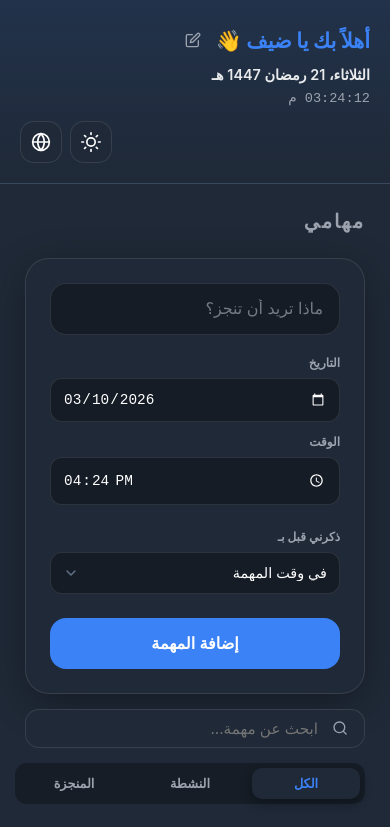
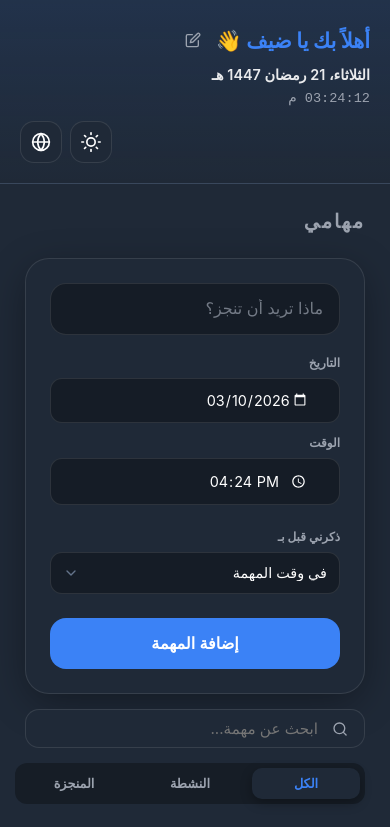
Before and after one commit to Traw55/react-todo-app-2026, a React (Vite) app: page / in a window 390 px wide. Shown: the top 827 px of the page. Built offline with nearby package versions, Linux system fonts and the light colour scheme.

Commit message:
feat: add comprehensive styling for the application, including dark/light themes, responsive design, and component layouts.

```diff
--- a/src/App.css
+++ b/src/App.css
@@ -392,6 +392,15 @@ main {
   font-size: 0.9rem;
   outline: none;
   box-sizing: border-box;
+  font-family: inherit;
+}
+
+/* Fix for RTL native date/time inputs */
+.rtl .date-input, .rtl .time-input, .rtl .edit-date-input, .rtl .edit-time-input {
+  direction: ltr;
+  text-align: right;
+  /* Add padding to the right so text doesn't overlap the native picker icon which moves to the right in LTR */
+  padding-right: 30px;
 }
 
 .reminder-group, .edit-reminder-group {
```
